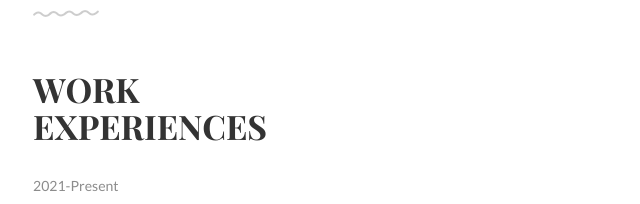
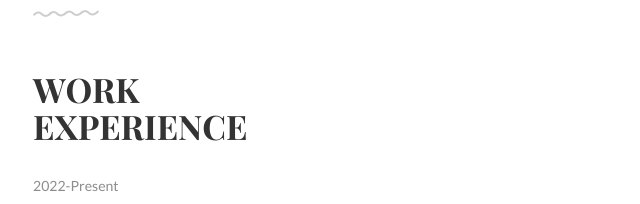
Before and after one commit to askpy/Resume-Challenge, a plain HTML site: page index.html in a window 1280 px wide. Shown: the part 596-800 px from the top of the page, 296-936 px from the left. Drawn offline with Linux system fonts and the light colour scheme.

Commit message:
updated work experience

```diff
--- a/index.html
+++ b/index.html
@@ -61,9 +61,9 @@
 	<!-- Work Experience -->
 	<div class="work section second" id="experiences">
 		<div class="container">
-			<h1>Work<br>Experiences</h1>
+			<h1>Work<br>Experience</h1>
 			<ul class="work-list">
-				<li>2021-Present</li>
+				<li>2022-Present</li>
 				<li><a href="#">CloudSpace Consulting LLC, Manassas, Virginia, United States </a></li>
 				<li>Cloud/DevOps Engineer</li>
 			</ul>
```
